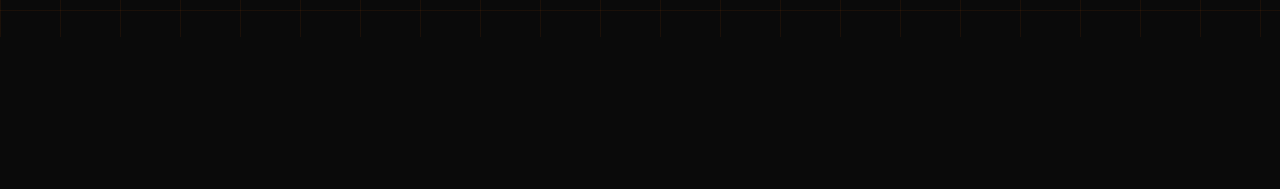
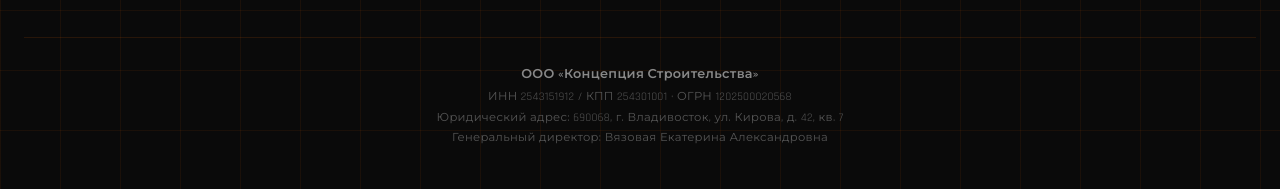
Before and after one commit to felseeker/vlmetal, a website: page index.html in a window 1280 px wide. Shown: the part 5870-6059 px from the top of the page. Before the commit the page ends 5907 px from the top, so only its background shows below. Drawn offline with Linux system fonts and the light colour scheme.

Commit message:
footer: add company details from ЕГРЮЛ

```diff
--- a/index.html
+++ b/index.html
@@ -407,6 +407,12 @@
         </svg>
       </div>
     </div>
+    <div class="footer__company">
+      <p>ООО «Концепция Строительства»</p>
+      <p>ИНН 2543151912 / КПП 254301001 &middot; ОГРН 1202500020568</p>
+      <p>Юридический адрес: 690068, г. Владивосток, ул. Кирова, д. 42, кв. 7</p>
+      <p>Генеральный директор: Вязовая Екатерина Александровна</p>
+    </div>
   </div>
 </footer>
 
--- a/style.css
+++ b/style.css
@@ -585,6 +585,28 @@
   align-items: center;
 }
 
+.footer__company {
+  margin-top: 40px;
+  padding-top: 24px;
+  border-top: 1px solid rgba(255, 106, 0, 0.12);
+  text-align: center;
+}
+
+.footer__company p {
+  color: #555;
+  font-size: clamp(10px, 0.9vw, 12px);
+  line-height: 1.6;
+  margin: 2px 0;
+  letter-spacing: 0.3px;
+}
+
+.footer__company p:first-child {
+  color: #888;
+  font-weight: 600;
+  font-size: clamp(11px, 1vw, 13px);
+  margin-bottom: 4px;
+}
+
 /* Fade-in animation */
 .fade-in {
   opacity: 0;
```
